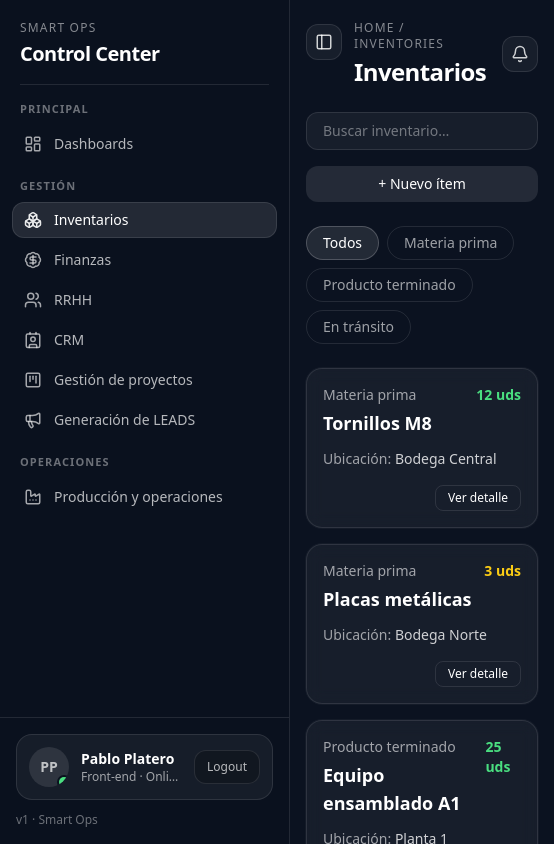
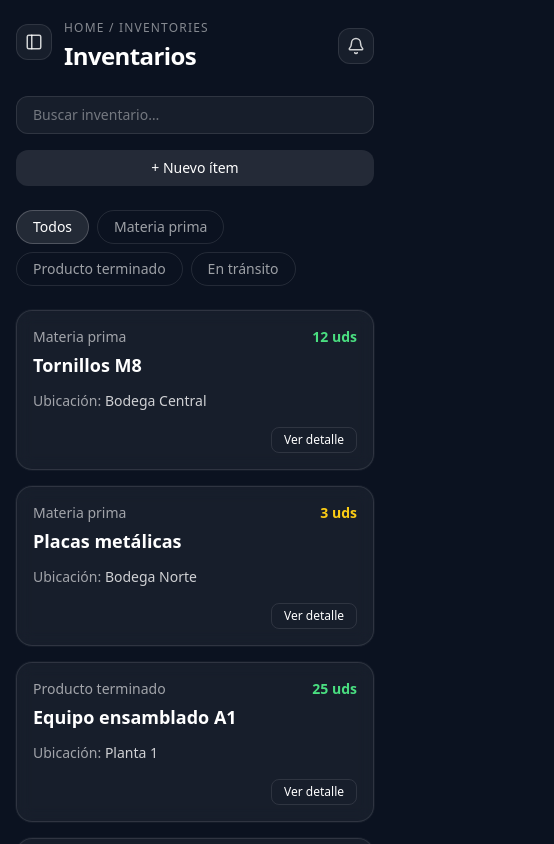
Before and after one commit to Pablo-Platero/smart-ops-frontend, a React (Vite) app: page /inventories in a window 390 px wide. Shown: the top 844 px of the page, 554 px wide, since content can reach past the window. Built offline with nearby package versions, Linux system fonts and the light colour scheme.

Commit message:
Add mobile sidebar drawer and responsive navigation

```diff
--- a/package.json
+++ b/package.json
@@ -10,6 +10,7 @@
     "preview": "vite preview"
   },
   "dependencies": {
+    "framer-motion": "^12.33.0",
     "lucide-react": "^0.563.0",
     "react": "^19.2.0",
     "react-dom": "^19.2.0",
--- a/src/app/uiState.jsx
+++ b/src/app/uiState.jsx
@@ -4,14 +4,20 @@ const UIContext = createContext(null);
 
 export function UIProvider({ children }) {
   const [isSidebarCollapsed, setIsSidebarCollapsed] = useState(false);
+  const [isMobileSidebarOpen, setIsMobileSidebarOpen] = useState(false);
 
   const value = useMemo(
     () => ({
       isSidebarCollapsed,
       toggleSidebar: () => setIsSidebarCollapsed((v) => !v),
       setSidebarCollapsed: setIsSidebarCollapsed,
+
+      isMobileSidebarOpen,
+      openMobileSidebar: () => setIsMobileSidebarOpen(true),
+      closeMobileSidebar: () => setIsMobileSidebarOpen(false),
+      toggleMobileSidebar: () => setIsMobileSidebarOpen((v) => !v),
     }),
-    [isSidebarCollapsed]
+    [isSidebarCollapsed, isMobileSidebarOpen]
   );
 
   return <UIContext.Provider value={value}>{children}</UIContext.Provider>;
@@ -19,8 +25,6 @@ export function UIProvider({ children }) {
 
 export function useUI() {
   const ctx = useContext(UIContext);
-  if (!ctx) {
-    throw new Error("useUI must be used inside UIProvider");
-  }
+  if (!ctx) throw new Error("useUI must be used inside UIProvider");
   return ctx;
 }
--- /dev/null
+++ b/src/components/ui/Tooltip.jsx
@@ -0,0 +1,11 @@
+export default function Tooltip({ label, children }) {
+  return (
+    <div className="group relative flex justify-center">
+      {children}
+
+      <div className="pointer-events-none absolute left-full top-1/2 z-50 ml-3 -translate-y-1/2 whitespace-nowrap rounded-lg bg-black px-3 py-1.5 text-xs text-white opacity-0 shadow-lg transition group-hover:opacity-100">
+        {label}
+      </div>
+    </div>
+  );
+}
--- a/src/layout/AppLayout.jsx
+++ b/src/layout/AppLayout.jsx
@@ -1,8 +1,11 @@
-import { Outlet } from "react-router-dom";
+import { Outlet, useLocation } from "react-router-dom";
+import { AnimatePresence, motion } from "framer-motion";
 import Sidebar from "./Sidebar";
 import Topbar from "./Topbar";
 
 export default function AppLayout() {
+  const location = useLocation();
+
   return (
     <div className="min-h-screen bg-[#0B1220] text-white">
       <div className="flex min-h-screen">
@@ -11,9 +14,20 @@ export default function AppLayout() {
         <main className="flex-1">
           <div className="mx-auto max-w-[1400px] px-4 py-5">
             <Topbar />
-            <div className="mt-6">
-              <Outlet />
-            </div>
+
+            {/* Page transition */}
+            <AnimatePresence mode="wait">
+              <motion.div
+                key={location.pathname}
+                initial={{ opacity: 0, y: 10 }}
+                animate={{ opacity: 1, y: 0 }}
+                exit={{ opacity: 0, y: -10 }}
+                transition={{ duration: 0.18, ease: "easeOut" }}
+                className="mt-6"
+              >
+                <Outlet />
+              </motion.div>
+            </AnimatePresence>
           </div>
         </main>
       </div>
--- a/src/layout/Sidebar.jsx
+++ b/src/layout/Sidebar.jsx
@@ -33,10 +33,11 @@ const sections = [
   },
 ];
 
-function MenuItem({ to, label, icon: Icon, collapsed }) {
+function MenuItem({ to, label, icon: Icon, collapsed, onNavigate }) {
   return (
     <NavLink
       to={to}
+      onClick={onNavigate}
       title={collapsed ? label : undefined}
       className={({ isActive }) =>
         [
@@ -55,24 +56,15 @@ function MenuItem({ to, label, icon: Icon, collapsed }) {
   );
 }
 
-export default function Sidebar() {
-  const { isSidebarCollapsed } = useUI();
-
+function SidebarContent({ collapsed, onNavigate }) {
   return (
-    <aside
-      className={[
-        "shrink-0 border-r border-white/10 bg-[#0A111E]",
-        "transition-all duration-200",
-        isSidebarCollapsed ? "w-[84px]" : "w-[290px]",
-      ].join(" ")}
-    >
     <div className="flex min-h-screen flex-col">
       {/* Brand */}
       <div className="px-5 pt-5">
         <div className="text-xs uppercase tracking-widest text-white/50">
-            {isSidebarCollapsed ? "SO" : "Smart Ops"}
+          {collapsed ? "SO" : "Smart Ops"}
         </div>
-          {!isSidebarCollapsed && (
+        {!collapsed && (
           <div className="mt-1 text-xl font-semibold tracking-tight">
             Control Center
           </div>
@@ -84,14 +76,19 @@ export default function Sidebar() {
       <div className="flex-1 overflow-y-auto px-3 py-4">
         {sections.map((sec) => (
           <div key={sec.title} className="mb-4">
-              {!isSidebarCollapsed && (
+            {!collapsed && (
               <div className="px-2 pb-2 text-[11px] font-semibold uppercase tracking-widest text-white/40">
                 {sec.title}
               </div>
             )}
             <div className="space-y-1">
               {sec.items.map((it) => (
-                  <MenuItem key={it.to} collapsed={isSidebarCollapsed} {...it} />
+                <MenuItem
+                  key={it.to}
+                  collapsed={collapsed}
+                  onNavigate={onNavigate}
+                  {...it}
+                />
               ))}
             </div>
           </div>
@@ -103,7 +100,7 @@ export default function Sidebar() {
         <div
           className={[
             "rounded-2xl border border-white/10 bg-white/5 p-3",
-              isSidebarCollapsed ? "flex justify-center" : "flex items-center gap-3",
+            collapsed ? "flex justify-center" : "flex items-center gap-3",
           ].join(" ")}
         >
           <div className="relative h-10 w-10 overflow-hidden rounded-full bg-white/10">
@@ -113,7 +110,7 @@ export default function Sidebar() {
             <span className="absolute bottom-0 right-0 h-2.5 w-2.5 rounded-full bg-green-400 ring-2 ring-[#0A111E]" />
           </div>
 
-            {!isSidebarCollapsed && (
+          {!collapsed && (
             <>
               <div className="min-w-0 flex-1">
                 <div className="truncate text-sm font-semibold">Pablo Platero</div>
@@ -127,11 +124,38 @@ export default function Sidebar() {
           )}
         </div>
 
-          {!isSidebarCollapsed && (
-            <div className="mt-3 text-xs text-white/40">v1 · Smart Ops</div>
-          )}
+        {!collapsed && <div className="mt-3 text-xs text-white/40">v1 · Smart Ops</div>}
       </div>
     </div>
-    </aside>
   );
 }
+
+export default function Sidebar() {
+  const { isSidebarCollapsed, isMobileSidebarOpen, closeMobileSidebar } = useUI();
+
+  return (
+    <>
+      {/* Desktop */}
+      <aside
+        className={[
+          "hidden lg:block shrink-0 border-r border-white/10 bg-[#0A111E]",
+          "transition-all duration-200",
+          isSidebarCollapsed ? "w-[84px]" : "w-[290px]",
+        ].join(" ")}
+      >
+        <SidebarContent collapsed={isSidebarCollapsed} />
+      </aside>
+
+      {/* Mobile */}
+      <div className={`lg:hidden ${isMobileSidebarOpen ? "block" : "hidden"}`}>
+        <div
+          onClick={closeMobileSidebar}
+          className="fixed inset-0 z-40 bg-black/60"
+        />
+        <aside className="fixed left-0 top-0 z-50 h-full w-[290px] border-r border-white/10 bg-[#0A111E]">
+          <SidebarContent collapsed={false} onNavigate={closeMobileSidebar} />
+        </aside>
+      </div>
+    </>
+  );
+}
--- a/src/layout/Topbar.jsx
+++ b/src/layout/Topbar.jsx
@@ -21,18 +21,23 @@ function breadcrumb(pathname) {
 export default function Topbar() {
   const { pathname } = useLocation();
   const title = TITLE_MAP[pathname] ?? "Panel";
-  const { toggleSidebar } = useUI();
+  const { toggleSidebar, toggleMobileSidebar } = useUI();
+
 
   return (
     <header className="flex items-center justify-between gap-4">
       <div className="flex items-start gap-3">
      <button
-          onClick={toggleSidebar}
+  onClick={() => {
+    if (window.innerWidth < 1024) toggleMobileSidebar(); // mobile/tablet
+    else toggleSidebar(); // desktop
+  }}
   className="mt-1 rounded-xl border border-white/10 bg-white/5 p-2 hover:bg-white/10"
   title="Toggle sidebar"
 >
   <PanelLeft size={18} className="text-white/80" />
 </button>
+
 
         <div>
           <div className="text-xs uppercase tracking-widest text-white/50">
```
Also changed, not shown: 1 other file (tests, documents, lock files or other folders). Lines whose indentation alone changed are shown as unchanged.
